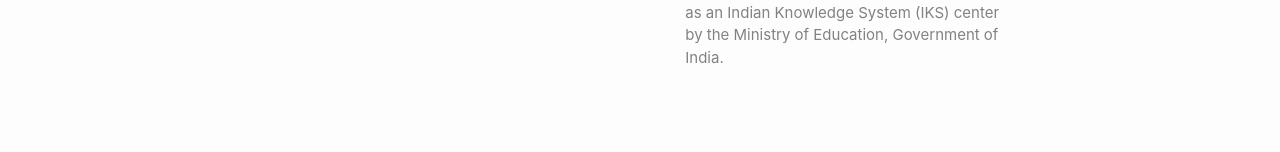
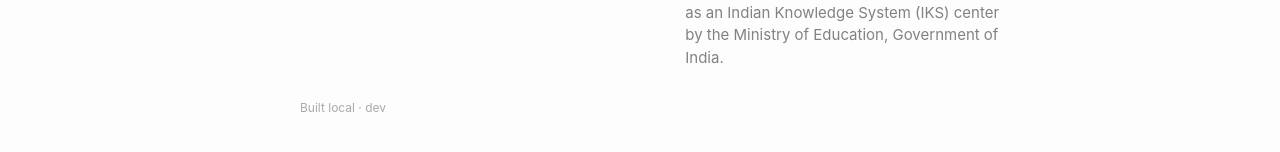
Before and after one commit to cahcblr/cahcblr.github.io, a Jekyll site: the page built from p75_posts.markdown, in a window 1280 px wide. Shown: the part 1402-1554 px from the top of the page. Built offline with Jekyll 4.4.1, drawn with Linux system fonts in a browser that asks for light colours; before the commit the page ends 1531 px from its top, so only the background shows below that.

Commit message:
feat(footer): add build date + SHA stamp
Adds a quiet build stamp to the site footer so the deployed version
is identifiable at a glance on any page.

- _data/build.yml: placeholder (date: local, sha: dev) for local dev
- footer.html: renders 'Built <date> · <sha>' when data file present;
  SHA links to the GitHub commit; stamp is absent if data file missing
- Production values are written by the deploy Action before Jekyll builds

Co-authored-by: Copilot <223556219+Copilot@users.noreply.github.com>

```diff
--- /dev/null
+++ b/_data/build.yml
@@ -0,0 +1,2 @@
+sha: dev
+date: local
--- a/_includes/footer.html
+++ b/_includes/footer.html
@@ -32,6 +32,17 @@
       </div>
     </div>
 
+    {%- if site.data.build -%}
+    <div class="wrapper" style="padding-top:0; padding-bottom: 8px;">
+      <p style="font-size:0.75em; color:#aaa; margin:0;">
+        Built {{ site.data.build.date }}
+        &middot;
+        <a href="https://github.com/cahcblr/cahcblr.github.io/commit/{{ site.data.build.sha }}"
+           style="color:#aaa; text-decoration:none;" target="_blank">{{ site.data.build.sha }}</a>
+      </p>
+    </div>
+    {%- endif -%}
+
   </div>
 
 </footer>
```
